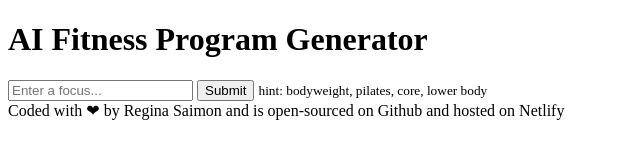
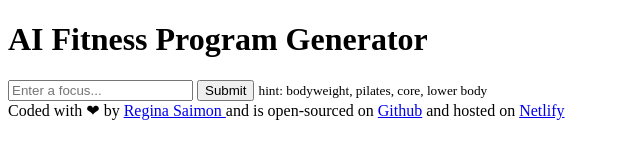
Before and after one commit to rjsaimon-gif/Fitness-Program-Generator, a plain HTML site: page index.html in a window 1280 px wide. Shown: the whole page, without its empty margins (0-640 px from the left). Drawn offline with Linux system fonts and the light colour scheme.

Commit message:
Added links to footer

```diff
--- a/index.html
+++ b/index.html
@@ -16,7 +16,7 @@
         <small>hint: bodyweight, pilates, core, lower body </small>
     </main>
 <footer>
-    Coded with ❤ by Regina Saimon and is open-sourced on Github and hosted on Netlify
+    Coded with ❤ by <a href="https://github.com/rjsaimon-gif" target="_blank">Regina Saimon </a>  and is open-sourced on <a href="https://github.com/rjsaimon-gif/AI-fitness-program-generator" target="_blank">Github</a>  and hosted on <a href="https://ai-fitness-program-generator.netlify.app/">Netlify</a>
 </footer>
 <body>
 
```
